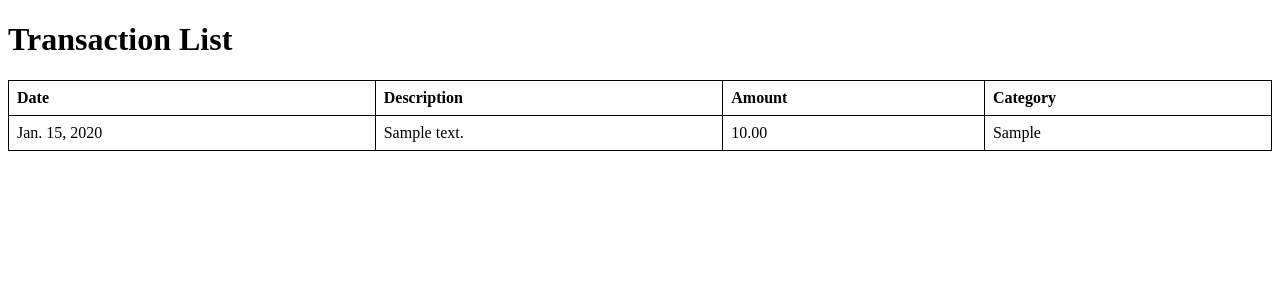
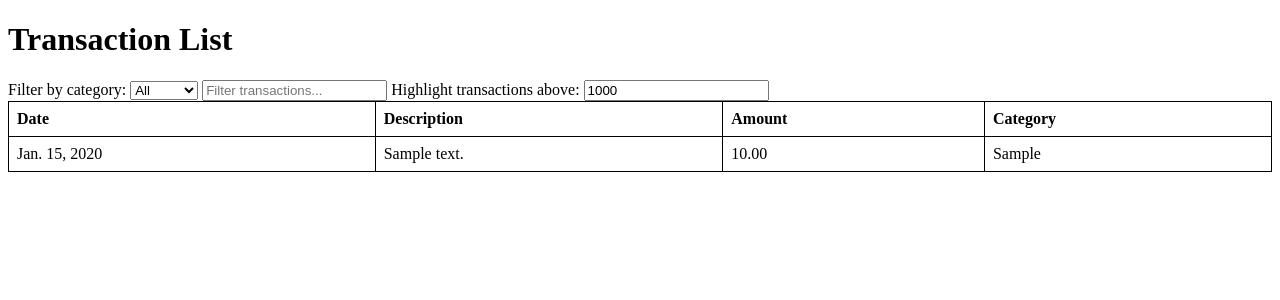
Before and after one commit to A-Mazurek/finance_project, a Django app: page /transactions/ in a window 1280 px wide. Shown: the top 300 px of the page. Run offline with Django 3.2, Linux system fonts and the light colour scheme; tables that the repository leaves empty hold one stand-in row (values such as "Sample post").

Commit message:
Adding transaction_list.html

```diff
--- a/transactions/templates/transactions/transaction_list.html
+++ b/transactions/templates/transactions/transaction_list.html
@@ -2,6 +2,7 @@
 <html>
 <head>
     <title>Transaction List</title>
+    {% load static %}
     <style>
         table {
             width: 100%;
@@ -14,10 +15,24 @@
             padding: 8px;
             text-align: left;
         }
+        th {
+            cursor: pointer;
+        }
     </style>
+    <script src="{% static 'script.js' %}"></script>
 </head>
 <body>
     <h1>Transaction List</h1>
+    <label for="categoryFilter">Filter by category:</label>
+    <select id="categoryFilter">
+        <option value="">All</option>
+        {% for category in categories %}
+            <option value="{{ category }}">{{ category }}</option>
+        {% endfor %}
+    </select>
+    <input type="text" id="searchFilter" placeholder="Filter transactions...">
+    <label for="thresholdInput">Highlight transactions above:</label>
+    <input type="number" id="thresholdInput" placeholder="Enter amount" value="1000">
     <table>
         <thead>
             <tr>
```
